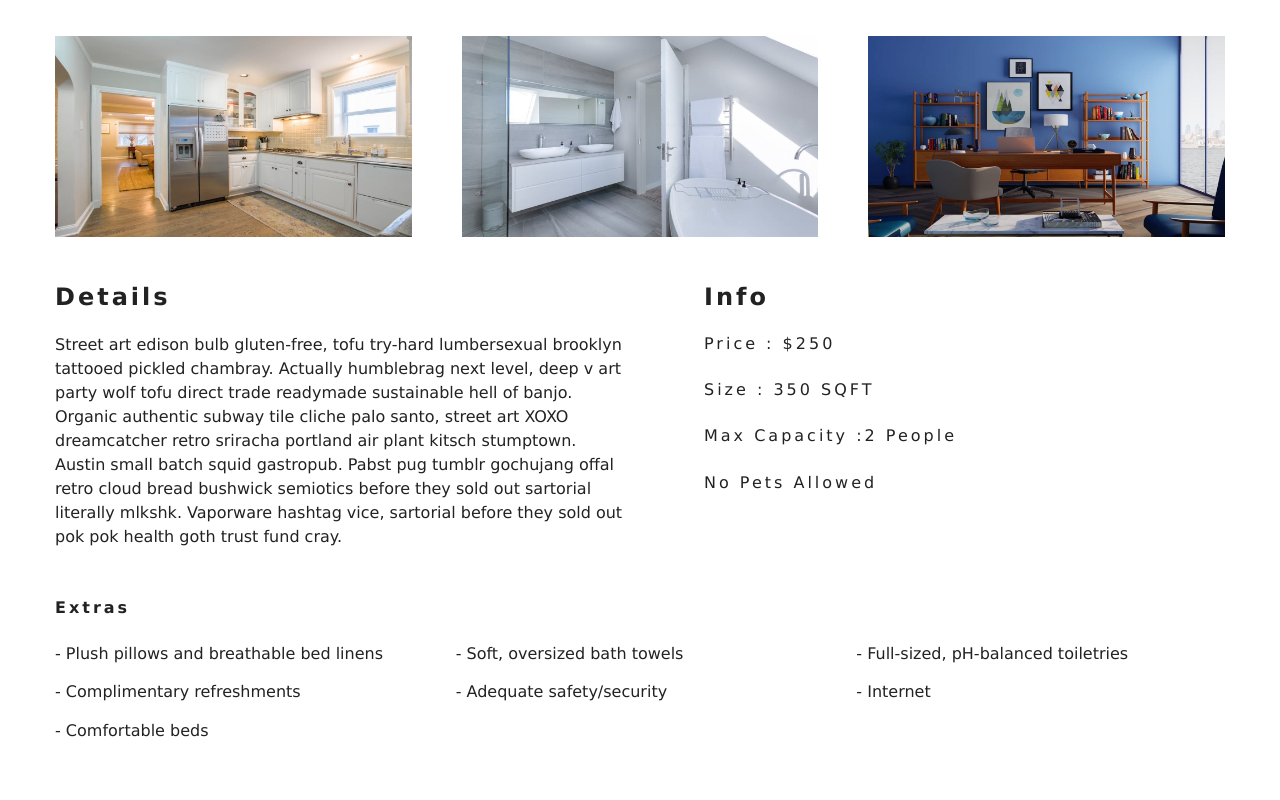
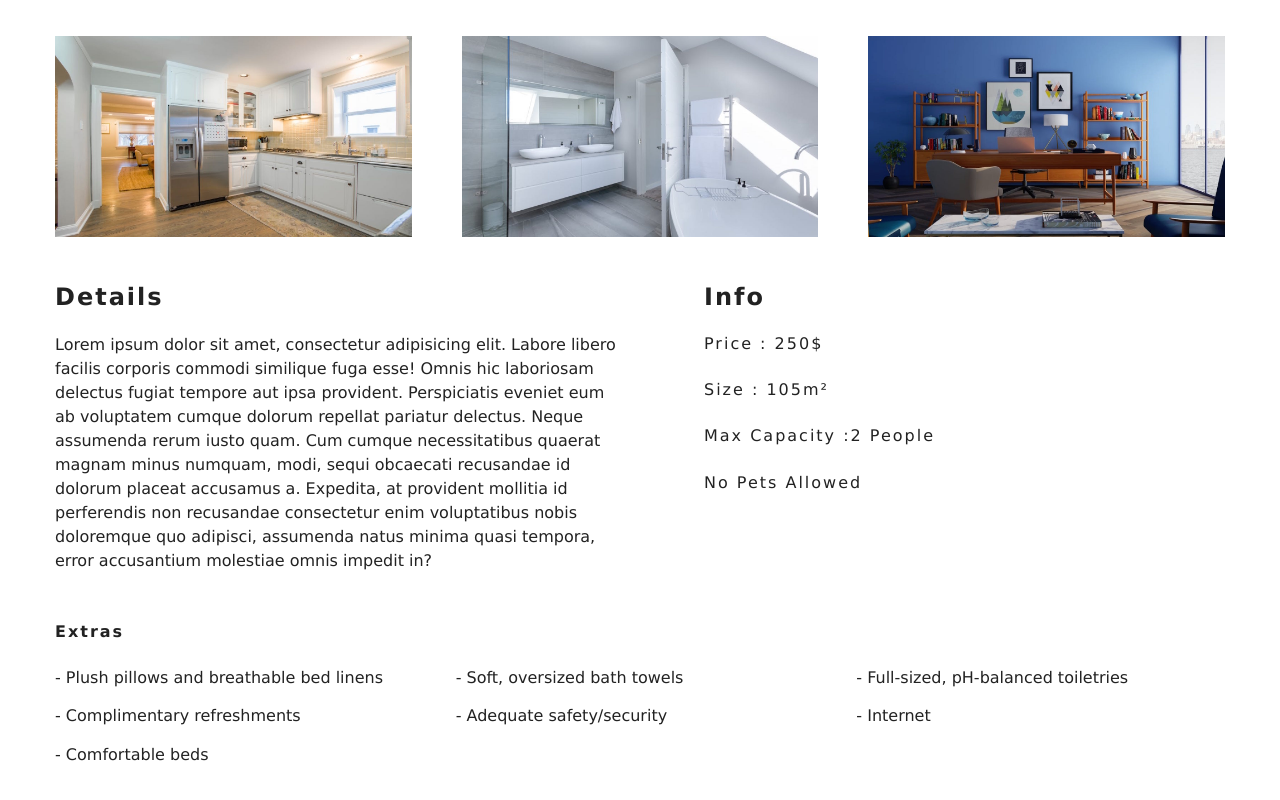
Before and after one commit to ZefirTheFear/hotel, a React (Create React App) app: page /rooms/double-basic in a window 1280 px wide. Shown: the part 590-1390 px from the top of the page. Built offline with nearby package versions, Linux system fonts and the light colour scheme.

Commit message:
few project fixing

```diff
--- a/src/components/Navbar/Navbar.js
+++ b/src/components/Navbar/Navbar.js
@@ -22,7 +22,7 @@ const Navbar = () => {
       <div className="nav__center">
         <div className="nav__header">
           <Link to="/">
-            <img src={logo} alt="logo" />
+            <img src={logo} alt="logo" className="nav__header-img" />
           </Link>
           <button type="button" className="nav__btn" onClick={toggleNav}>
             <FaAlignRight className="nav__icon" />
--- a/src/components/Navbar/Navbar.scss
+++ b/src/components/Navbar/Navbar.scss
@@ -10,6 +10,10 @@
 .nav__header {
   display: flex;
   justify-content: space-between;
+
+  .nav__header-img {
+    width: 100px;
+  }
 }
 .nav__btn {
   background: transparent;
--- a/src/components/RoomsFilter/RoomsFilter.scss
+++ b/src/components/RoomsFilter/RoomsFilter.scss
@@ -22,17 +22,17 @@
   background: transparent;
   font-size: 1rem;
 }
-.size-inputs {
+.roomsfilter__size-inputs {
   display: flex;
 }
-.size-input {
+.roomsfilter__size-input {
   width: 40%;
   padding: 0.2rem;
   border: 1px solid var(--mainBlack);
   border-radius: 0.3rem;
   margin-right: 0.3rem;
 }
-.single-extra label {
+.roomsfilter__single-extra label {
   display: inline-block;
   font-size: 0.8rem;
   margin-left: 0.5rem;
--- a/src/data.js
+++ b/src/data.js
@@ -22,13 +22,13 @@ export default [
     urlName: "single-economy",
     type: "single",
     price: 100,
-    size: 200,
+    size: 60,
     capacity: 1,
     pets: false,
     breakfast: false,
     featured: false,
     description:
-      "Street art edison bulb gluten-free, tofu try-hard lumbersexual brooklyn tattooed pickled chambray. Actually humblebrag next level, deep v art party wolf tofu direct trade readymade sustainable hell of banjo. Organic authentic subway tile cliche palo santo, street art XOXO dreamcatcher retro sriracha portland air plant kitsch stumptown. Austin small batch squid gastropub. Pabst pug tumblr gochujang offal retro cloud bread bushwick semiotics before they sold out sartorial literally mlkshk. Vaporware hashtag vice, sartorial before they sold out pok pok health goth trust fund cray.",
+      "Lorem ipsum dolor sit amet, consectetur adipisicing elit. Labore libero facilis corporis commodi similique fuga esse! Omnis hic laboriosam delectus fugiat tempore aut ipsa provident. Perspiciatis eveniet eum ab voluptatem cumque dolorum repellat pariatur delectus. Neque assumenda rerum iusto quam. Cum cumque necessitatibus quaerat magnam minus numquam, modi, sequi obcaecati recusandae id dolorum placeat accusamus a. Expedita, at provident mollitia id perferendis non recusandae consectetur enim voluptatibus nobis doloremque quo adipisci, assumenda natus minima quasi tempora, error accusantium molestiae omnis impedit in?",
     extras: [
       "Plush pillows and breathable bed linens",
       "Soft, oversized bath towels",
@@ -46,13 +46,13 @@ export default [
     urlName: "single-basic",
     type: "single",
     price: 150,
-    size: 250,
+    size: 75,
     capacity: 1,
     pets: false,
     breakfast: false,
     featured: false,
     description:
-      "Street art edison bulb gluten-free, tofu try-hard lumbersexual brooklyn tattooed pickled chambray. Actually humblebrag next level, deep v art party wolf tofu direct trade readymade sustainable hell of banjo. Organic authentic subway tile cliche palo santo, street art XOXO dreamcatcher retro sriracha portland air plant kitsch stumptown. Austin small batch squid gastropub. Pabst pug tumblr gochujang offal retro cloud bread bushwick semiotics before they sold out sartorial literally mlkshk. Vaporware hashtag vice, sartorial before they sold out pok pok health goth trust fund cray.",
+      "Lorem ipsum dolor sit amet, consectetur adipisicing elit. Labore libero facilis corporis commodi similique fuga esse! Omnis hic laboriosam delectus fugiat tempore aut ipsa provident. Perspiciatis eveniet eum ab voluptatem cumque dolorum repellat pariatur delectus. Neque assumenda rerum iusto quam. Cum cumque necessitatibus quaerat magnam minus numquam, modi, sequi obcaecati recusandae id dolorum placeat accusamus a. Expedita, at provident mollitia id perferendis non recusandae consectetur enim voluptatibus nobis doloremque quo adipisci, assumenda natus minima quasi tempora, error accusantium molestiae omnis impedit in?",
     extras: [
       "Plush pillows and breathable bed linens",
       "Soft, oversized bath towels",
@@ -70,13 +70,13 @@ export default [
     urlName: "single-standard",
     type: "single",
     price: 250,
-    size: 300,
+    size: 90,
     capacity: 1,
     pets: true,
     breakfast: false,
     featured: false,
     description:
-      "Street art edison bulb gluten-free, tofu try-hard lumbersexual brooklyn tattooed pickled chambray. Actually humblebrag next level, deep v art party wolf tofu direct trade readymade sustainable hell of banjo. Organic authentic subway tile cliche palo santo, street art XOXO dreamcatcher retro sriracha portland air plant kitsch stumptown. Austin small batch squid gastropub. Pabst pug tumblr gochujang offal retro cloud bread bushwick semiotics before they sold out sartorial literally mlkshk. Vaporware hashtag vice, sartorial before they sold out pok pok health goth trust fund cray.",
+      "Lorem ipsum dolor sit amet, consectetur adipisicing elit. Labore libero facilis corporis commodi similique fuga esse! Omnis hic laboriosam delectus fugiat tempore aut ipsa provident. Perspiciatis eveniet eum ab voluptatem cumque dolorum repellat pariatur delectus. Neque assumenda rerum iusto quam. Cum cumque necessitatibus quaerat magnam minus numquam, modi, sequi obcaecati recusandae id dolorum placeat accusamus a. Expedita, at provident mollitia id perferendis non recusandae consectetur enim voluptatibus nobis doloremque quo adipisci, assumenda natus minima quasi tempora, error accusantium molestiae omnis impedit in?",
     extras: [
       "Plush pillows and breathable bed linens",
       "Soft, oversized bath towels",
@@ -94,13 +94,13 @@ export default [
     urlName: "single-deluxe",
     type: "single",
     price: 300,
-    size: 400,
+    size: 120,
     capacity: 1,
     pets: true,
     breakfast: true,
     featured: false,
     description:
-      "Street art edison bulb gluten-free, tofu try-hard lumbersexual brooklyn tattooed pickled chambray. Actually humblebrag next level, deep v art party wolf tofu direct trade readymade sustainable hell of banjo. Organic authentic subway tile cliche palo santo, street art XOXO dreamcatcher retro sriracha portland air plant kitsch stumptown. Austin small batch squid gastropub. Pabst pug tumblr gochujang offal retro cloud bread bushwick semiotics before they sold out sartorial literally mlkshk. Vaporware hashtag vice, sartorial before they sold out pok pok health goth trust fund cray.",
+      "Lorem ipsum dolor sit amet, consectetur adipisicing elit. Labore libero facilis corporis commodi similique fuga esse! Omnis hic laboriosam delectus fugiat tempore aut ipsa provident. Perspiciatis eveniet eum ab voluptatem cumque dolorum repellat pariatur delectus. Neque assumenda rerum iusto quam. Cum cumque necessitatibus quaerat magnam minus numquam, modi, sequi obcaecati recusandae id dolorum placeat accusamus a. Expedita, at provident mollitia id perferendis non recusandae consectetur enim voluptatibus nobis doloremque quo adipisci, assumenda natus minima quasi tempora, error accusantium molestiae omnis impedit in?",
     extras: [
       "Plush pillows and breathable bed linens",
       "Soft, oversized bath towels",
@@ -118,13 +118,13 @@ export default [
     urlName: "double-economy",
     type: "double",
     price: 200,
-    size: 300,
+    size: 90,
     capacity: 2,
     pets: false,
     breakfast: false,
     featured: false,
     description:
-      "Street art edison bulb gluten-free, tofu try-hard lumbersexual brooklyn tattooed pickled chambray. Actually humblebrag next level, deep v art party wolf tofu direct trade readymade sustainable hell of banjo. Organic authentic subway tile cliche palo santo, street art XOXO dreamcatcher retro sriracha portland air plant kitsch stumptown. Austin small batch squid gastropub. Pabst pug tumblr gochujang offal retro cloud bread bushwick semiotics before they sold out sartorial literally mlkshk. Vaporware hashtag vice, sartorial before they sold out pok pok health goth trust fund cray.",
+      "Lorem ipsum dolor sit amet, consectetur adipisicing elit. Labore libero facilis corporis commodi similique fuga esse! Omnis hic laboriosam delectus fugiat tempore aut ipsa provident. Perspiciatis eveniet eum ab voluptatem cumque dolorum repellat pariatur delectus. Neque assumenda rerum iusto quam. Cum cumque necessitatibus quaerat magnam minus numquam, modi, sequi obcaecati recusandae id dolorum placeat accusamus a. Expedita, at provident mollitia id perferendis non recusandae consectetur enim voluptatibus nobis doloremque quo adipisci, assumenda natus minima quasi tempora, error accusantium molestiae omnis impedit in?",
     extras: [
       "Plush pillows and breathable bed linens",
       "Soft, oversized bath towels",
@@ -142,13 +142,13 @@ export default [
     urlName: "double-basic",
     type: "double",
     price: 250,
-    size: 350,
+    size: 105,
     capacity: 2,
     pets: false,
     breakfast: false,
     featured: false,
     description:
-      "Street art edison bulb gluten-free, tofu try-hard lumbersexual brooklyn tattooed pickled chambray. Actually humblebrag next level, deep v art party wolf tofu direct trade readymade sustainable hell of banjo. Organic authentic subway tile cliche palo santo, street art XOXO dreamcatcher retro sriracha portland air plant kitsch stumptown. Austin small batch squid gastropub. Pabst pug tumblr gochujang offal retro cloud bread bushwick semiotics before they sold out sartorial literally mlkshk. Vaporware hashtag vice, sartorial before they sold out pok pok health goth trust fund cray.",
+      "Lorem ipsum dolor sit amet, consectetur adipisicing elit. Labore libero facilis corporis commodi similique fuga esse! Omnis hic laboriosam delectus fugiat tempore aut ipsa provident. Perspiciatis eveniet eum ab voluptatem cumque dolorum repellat pariatur delectus. Neque assumenda rerum iusto quam. Cum cumque necessitatibus quaerat magnam minus numquam, modi, sequi obcaecati recusandae id dolorum placeat accusamus a. Expedita, at provident mollitia id perferendis non recusandae consectetur enim voluptatibus nobis doloremque quo adipisci, assumenda natus minima quasi tempora, error accusantium molestiae omnis impedit in?",
     extras: [
       "Plush pillows and breathable bed linens",
       "Soft, oversized bath towels",
@@ -166,13 +166,13 @@ export default [
     urlName: "double-standard",
     type: "double",
     price: 300,
-    size: 400,
+    size: 120,
     capacity: 2,
     pets: true,
     breakfast: false,
     featured: false,
     description:
-      "Street art edison bulb gluten-free, tofu try-hard lumbersexual brooklyn tattooed pickled chambray. Actually humblebrag next level, deep v art party wolf tofu direct trade readymade sustainable hell of banjo. Organic authentic subway tile cliche palo santo, street art XOXO dreamcatcher retro sriracha portland air plant kitsch stumptown. Austin small batch squid gastropub. Pabst pug tumblr gochujang offal retro cloud bread bushwick semiotics before they sold out sartorial literally mlkshk. Vaporware hashtag vice, sartorial before they sold out pok pok health goth trust fund cray.",
+      "Lorem ipsum dolor sit amet, consectetur adipisicing elit. Labore libero facilis corporis commodi similique fuga esse! Omnis hic laboriosam delectus fugiat tempore aut ipsa provident. Perspiciatis eveniet eum ab voluptatem cumque dolorum repellat pariatur delectus. Neque assumenda rerum iusto quam. Cum cumque necessitatibus quaerat magnam minus numquam, modi, sequi obcaecati recusandae id dolorum placeat accusamus a. Expedita, at provident mollitia id perferendis non recusandae consectetur enim voluptatibus nobis doloremque quo adipisci, assumenda natus minima quasi tempora, error accusantium molestiae omnis impedit in?",
     extras: [
       "Plush pillows and breathable bed linens",
       "Soft, oversized bath towels",
@@ -190,13 +190,13 @@ export default [
     urlName: "double-deluxe",
     type: "double",
     price: 400,
-    size: 500,
+    size: 150,
     capacity: 2,
     pets: true,
     breakfast: true,
     featured: true,
     description:
-      "Street art edison bulb gluten-free, tofu try-hard lumbersexual brooklyn tattooed pickled chambray. Actually humblebrag next level, deep v art party wolf tofu direct trade readymade sustainable hell of banjo. Organic authentic subway tile cliche palo santo, street art XOXO dreamcatcher retro sriracha portland air plant kitsch stumptown. Austin small batch squid gastropub. Pabst pug tumblr gochujang offal retro cloud bread bushwick semiotics before they sold out sartorial literally mlkshk. Vaporware hashtag vice, sartorial before they sold out pok pok health goth trust fund cray.",
+      "Lorem ipsum dolor sit amet, consectetur adipisicing elit. Labore libero facilis corporis commodi similique fuga esse! Omnis hic laboriosam delectus fugiat tempore aut ipsa provident. Perspiciatis eveniet eum ab voluptatem cumque dolorum repellat pariatur delectus. Neque assumenda rerum iusto quam. Cum cumque necessitatibus quaerat magnam minus numquam, modi, sequi obcaecati recusandae id dolorum placeat accusamus a. Expedita, at provident mollitia id perferendis non recusandae consectetur enim voluptatibus nobis doloremque quo adipisci, assumenda natus minima quasi tempora, error accusantium molestiae omnis impedit in?",
     extras: [
       "Plush pillows and breathable bed linens",
       "Soft, oversized bath towels",
@@ -214,13 +214,13 @@ export default [
     urlName: "family-economy",
     type: "family",
     price: 300,
-    size: 500,
+    size: 150,
     capacity: 3,
     pets: false,
     breakfast: false,
     featured: false,
     description:
-      "Street art edison bulb gluten-free, tofu try-hard lumbersexual brooklyn tattooed pickled chambray. Actually humblebrag next level, deep v art party wolf tofu direct trade readymade sustainable hell of banjo. Organic authentic subway tile cliche palo santo, street art XOXO dreamcatcher retro sriracha portland air plant kitsch stumptown. Austin small batch squid gastropub. Pabst pug tumblr gochujang offal retro cloud bread bushwick semiotics before they sold out sartorial literally mlkshk. Vaporware hashtag vice, sartorial before they sold out pok pok health goth trust fund cray.",
+      "Lorem ipsum dolor sit amet, consectetur adipisicing elit. Labore libero facilis corporis commodi similique fuga esse! Omnis hic laboriosam delectus fugiat tempore aut ipsa provident. Perspiciatis eveniet eum ab voluptatem cumque dolorum repellat pariatur delectus. Neque assumenda rerum iusto quam. Cum cumque necessitatibus quaerat magnam minus numquam, modi, sequi obcaecati recusandae id dolorum placeat accusamus a. Expedita, at provident mollitia id perferendis non recusandae consectetur enim voluptatibus nobis doloremque quo adipisci, assumenda natus minima quasi tempora, error accusantium molestiae omnis impedit in?",
     extras: [
       "Plush pillows and breathable bed linens",
       "Soft, oversized bath towels",
@@ -238,13 +238,13 @@ export default [
     urlName: "family-basic",
     type: "family",
     price: 350,
-    size: 550,
+    size: 165,
     capacity: 4,
     pets: false,
     breakfast: false,
     featured: false,
     description:
-      "Street art edison bulb gluten-free, tofu try-hard lumbersexual brooklyn tattooed pickled chambray. Actually humblebrag next level, deep v art party wolf tofu direct trade readymade sustainable hell of banjo. Organic authentic subway tile cliche palo santo, street art XOXO dreamcatcher retro sriracha portland air plant kitsch stumptown. Austin small batch squid gastropub. Pabst pug tumblr gochujang offal retro cloud bread bushwick semiotics before they sold out sartorial literally mlkshk. Vaporware hashtag vice, sartorial before they sold out pok pok health goth trust fund cray.",
+      "Lorem ipsum dolor sit amet, consectetur adipisicing elit. Labore libero facilis corporis commodi similique fuga esse! Omnis hic laboriosam delectus fugiat tempore aut ipsa provident. Perspiciatis eveniet eum ab voluptatem cumque dolorum repellat pariatur delectus. Neque assumenda rerum iusto quam. Cum cumque necessitatibus quaerat magnam minus numquam, modi, sequi obcaecati recusandae id dolorum placeat accusamus a. Expedita, at provident mollitia id perferendis non recusandae consectetur enim voluptatibus nobis doloremque quo adipisci, assumenda natus minima quasi tempora, error accusantium molestiae omnis impedit in?",
     extras: [
       "Plush pillows and breathable bed linens",
       "Soft, oversized bath towels",
@@ -262,13 +262,13 @@ export default [
     urlName: "family-standard",
     type: "family",
     price: 400,
-    size: 600,
+    size: 180,
     capacity: 5,
     pets: true,
     breakfast: false,
     featured: false,
     description:
-      "Street art edison bulb gluten-free, tofu try-hard lumbersexual brooklyn tattooed pickled chambray. Actually humblebrag next level, deep v art party wolf tofu direct trade readymade sustainable hell of banjo. Organic authentic subway tile cliche palo santo, street art XOXO dreamcatcher retro sriracha portland air plant kitsch stumptown. Austin small batch squid gastropub. Pabst pug tumblr gochujang offal retro cloud bread bushwick semiotics before they sold out sartorial literally mlkshk. Vaporware hashtag vice, sartorial before they sold out pok pok health goth trust fund cray.",
+      "Lorem ipsum dolor sit amet, consectetur adipisicing elit. Labore libero facilis corporis commodi similique fuga esse! Omnis hic laboriosam delectus fugiat tempore aut ipsa provident. Perspiciatis eveniet eum ab voluptatem cumque dolorum repellat pariatur delectus. Neque assumenda rerum iusto quam. Cum cumque necessitatibus quaerat magnam minus numquam, modi, sequi obcaecati recusandae id dolorum placeat accusamus a. Expedita, at provident mollitia id perferendis non recusandae consectetur enim voluptatibus nobis doloremque quo adipisci, assumenda natus minima quasi tempora, error accusantium molestiae omnis impedit in?",
     extras: [
       "Plush pillows and breathable bed linens",
       "Soft, oversized bath towels",
@@ -286,13 +286,13 @@ export default [
     urlName: "family-deluxe",
     type: "family",
     price: 500,
-    size: 700,
+    size: 210,
     capacity: 6,
     pets: true,
     breakfast: true,
     featured: true,
     description:
-      "Street art edison bulb gluten-free, tofu try-hard lumbersexual brooklyn tattooed pickled chambray. Actually humblebrag next level, deep v art party wolf tofu direct trade readymade sustainable hell of banjo. Organic authentic subway tile cliche palo santo, street art XOXO dreamcatcher retro sriracha portland air plant kitsch stumptown. Austin small batch squid gastropub. Pabst pug tumblr gochujang offal retro cloud bread bushwick semiotics before they sold out sartorial literally mlkshk. Vaporware hashtag vice, sartorial before they sold out pok pok health goth trust fund cray.",
+      "Lorem ipsum dolor sit amet, consectetur adipisicing elit. Labore libero facilis corporis commodi similique fuga esse! Omnis hic laboriosam delectus fugiat tempore aut ipsa provident. Perspiciatis eveniet eum ab voluptatem cumque dolorum repellat pariatur delectus. Neque assumenda rerum iusto quam. Cum cumque necessitatibus quaerat magnam minus numquam, modi, sequi obcaecati recusandae id dolorum placeat accusamus a. Expedita, at provident mollitia id perferendis non recusandae consectetur enim voluptatibus nobis doloremque quo adipisci, assumenda natus minima quasi tempora, error accusantium molestiae omnis impedit in?",
     extras: [
       "Plush pillows and breathable bed linens",
       "Soft, oversized bath towels",
@@ -310,13 +310,13 @@ export default [
     urlName: "presidential-room",
     type: "presidential",
     price: 600,
-    size: 1000,
+    size: 300,
     capacity: 10,
     pets: true,
     breakfast: true,
     featured: true,
     description:
-      "Street art edison bulb gluten-free, tofu try-hard lumbersexual brooklyn tattooed pickled chambray. Actually humblebrag next level, deep v art party wolf tofu direct trade readymade sustainable hell of banjo. Organic authentic subway tile cliche palo santo, street art XOXO dreamcatcher retro sriracha portland air plant kitsch stumptown. Austin small batch squid gastropub. Pabst pug tumblr gochujang offal retro cloud bread bushwick semiotics before they sold out sartorial literally mlkshk. Vaporware hashtag vice, sartorial before they sold out pok pok health goth trust fund cray.",
+      "Lorem ipsum dolor sit amet, consectetur adipisicing elit. Labore libero facilis corporis commodi similique fuga esse! Omnis hic laboriosam delectus fugiat tempore aut ipsa provident. Perspiciatis eveniet eum ab voluptatem cumque dolorum repellat pariatur delectus. Neque assumenda rerum iusto quam. Cum cumque necessitatibus quaerat magnam minus numquam, modi, sequi obcaecati recusandae id dolorum placeat accusamus a. Expedita, at provident mollitia id perferendis non recusandae consectetur enim voluptatibus nobis doloremque quo adipisci, assumenda natus minima quasi tempora, error accusantium molestiae omnis impedit in?",
     extras: [
       "Plush pillows and breathable bed linens",
       "Soft, oversized bath towels",
--- a/src/index.css
+++ b/src/index.css
@@ -11,7 +11,7 @@
   --mainGrey: #ececec;
   --darkGrey: #cfcfcf;
   --mainTransition: all 0.3s linear;
-  --mainSpacing: 3px;
+  --mainSpacing: 2px;
   --lightShadow: 2px 5px 3px 0px rgba(0, 0, 0, 0.5);
   --darkShadow: 4px 10px 5px 0px rgba(0, 0, 0, 0.5);
 }
@@ -42,11 +42,6 @@ h4 {
   line-height: 1.25;
   margin-bottom: 1.25em;
 }
-h5 {
-  font-size: 1em;
-  font-weight: bold;
-  margin-bottom: 1.5em;
-}
 h6 {
   font-size: 1em;
   font-weight: bold;
--- a/src/pages/SingleRoom/SingleRoom.js
+++ b/src/pages/SingleRoom/SingleRoom.js
@@ -43,8 +43,8 @@ const SingleRoom = props => {
           </article>
           <article className="single-room__info">
             <h3>info</h3>
-            <h6>price : ${room.price}</h6>
-            <h6>size : {room.size} SQFT</h6>
+            <h6>price : {room.price}$</h6>
+            <h6>size : {room.size}m²</h6>
             <h6>
               max capacity :
               {room.capacity > 1 ? `${room.capacity} people` : `${room.capacity} person`}
```
Also changed, not shown: src/components/RoomsFilter/RoomsFilter.js (+12 -14 lines), src/images/logo.svg, src/pages/Home/Home.scss (deleted).
